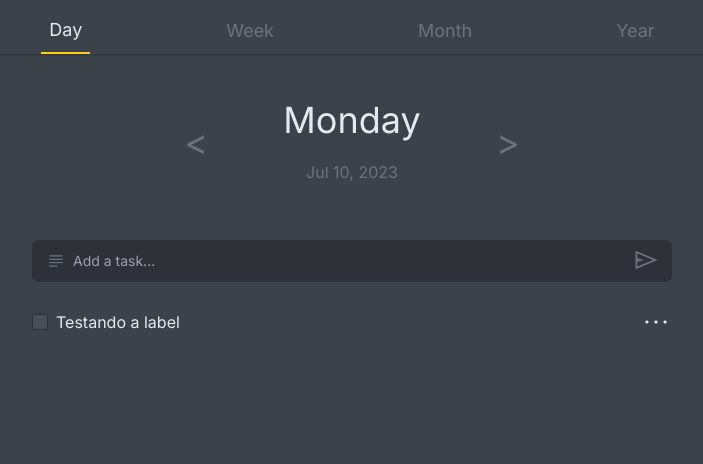
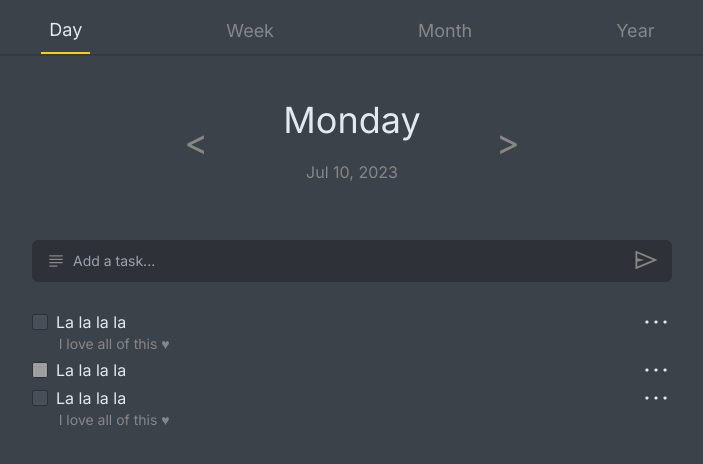
Before and after one commit to AlanDouglasASouza/front-todo, a Next.js app: page / in a window 1280 px wide. Shown: the top 464 px of the page, without its empty margins (288-991 px from the left). Built offline with nearby package versions, Linux system fonts and the light colour scheme; grey boxes are pictures that could not be loaded.

Commit message:
feat: add content task

```diff
--- a/src/app/components/checkBox.tsx
+++ b/src/app/components/checkBox.tsx
@@ -1,4 +1,6 @@
-export default function Checkbox({ label, checked, onChange }: any) {
+import { ICheckBox } from "../interfaces";
+
+export default function Checkbox({ label, checked, onChange }: ICheckBox) {
   return (
     <label className="flex items-center space-x-2">
       <input
@@ -7,7 +9,7 @@ export default function Checkbox({ label, checked, onChange }: any) {
         onChange={onChange}
         className="form-checkbox cursor-pointer h-4 w-4 text-gray-default appearance-none border rounded-sm border-black-border bg-gray-modal-options bg-center checked:bg-[url('https://img.icons8.com/ios-glyphs/30/4D4D4D/checked-checkbox.png')] checked:bg-white-word"
       />
-            <span className="text-white-word">{label}</span>
+      <span className="text-white-word text-base">{label}</span>
     </label>
   );
 }
--- a/src/app/components/taskBox.tsx
+++ b/src/app/components/taskBox.tsx
@@ -1,9 +1,11 @@
+import { ITaskBox } from "../interfaces";
 import Checkbox from "./checkBox";
 
-export default function TaskBox() {
+export default function TaskBox({ content, checkBox }: ITaskBox) {
   return (
+    <div className="flex flex-col items-center">
       <div className="flex items-center justify-between w-full">
-            <Checkbox label="Testando a label" />
+        <Checkbox label="La la la la " checked={checkBox?.checked || false} />
         <svg
           className="w-8 h-8 text-white-word dark:text-gray-200 cursor-pointer"
           aria-hidden="true"
@@ -14,5 +16,7 @@ export default function TaskBox() {
           <path d="M207.858-432Q188-432 174-446.142q-14-14.141-14-34Q160-500 174.142-514q14.141-14 34-14Q228-528 242-513.858q14 14.141 14 34Q256-460 241.858-446q-14.141 14-34 14Zm272 0Q460-432 446-446.142q-14-14.141-14-34Q432-500 446.142-514q14.141-14 34-14Q500-528 514-513.858q14 14.141 14 34Q528-460 513.858-446q-14.141 14-34 14Zm272 0Q732-432 718-446.142q-14-14.141-14-34Q704-500 718.142-514q14.141-14 34-14Q772-528 786-513.858q14 14.141 14 34Q800-460 785.858-446q-14.141 14-34 14Z" />
         </svg>
       </div>
+      <p className="w-11/12 -mt-1 text-sm">{content}</p>
+    </div>
   );
 }
--- a/src/app/page.tsx
+++ b/src/app/page.tsx
@@ -35,7 +35,15 @@ export default function Home() {
       />
       <TasksContainer>
         <InputTodo />
-                <TaskBox />
+        <TaskBox
+          content="I love all of this ♥"
+          checkBox={{ checked: false, label: "" }}
+        />
+        <TaskBox content="" checkBox={{ checked: true, label: "" }} />
+        <TaskBox
+          content="I love all of this ♥"
+          checkBox={{ checked: false, label: "" }}
+        />
       </TasksContainer>
     </main>
   );
--- a/tailwind.config.js
+++ b/tailwind.config.js
@@ -9,7 +9,7 @@ module.exports = {
     colors: {
       "gray-default": "#3C424A", /// Background
       "white-word": "#E1EAF2", /// Color titles and sub's
-            "gray-word": "#6C727B", /// Color options
+      "gray-word": "#878787", /// Color options (Or #6C727B)
       "gray-word-contents": "#8B929A", /// Color todo's messages
       "gray-input": "#343A40", /// Input color
       "gray-modal-options": "#484F59", /// Modals color
```
Also changed, not shown: src/app/interfaces/index.tsx (+11 -0 lines). Lines whose indentation alone changed are shown as unchanged.
